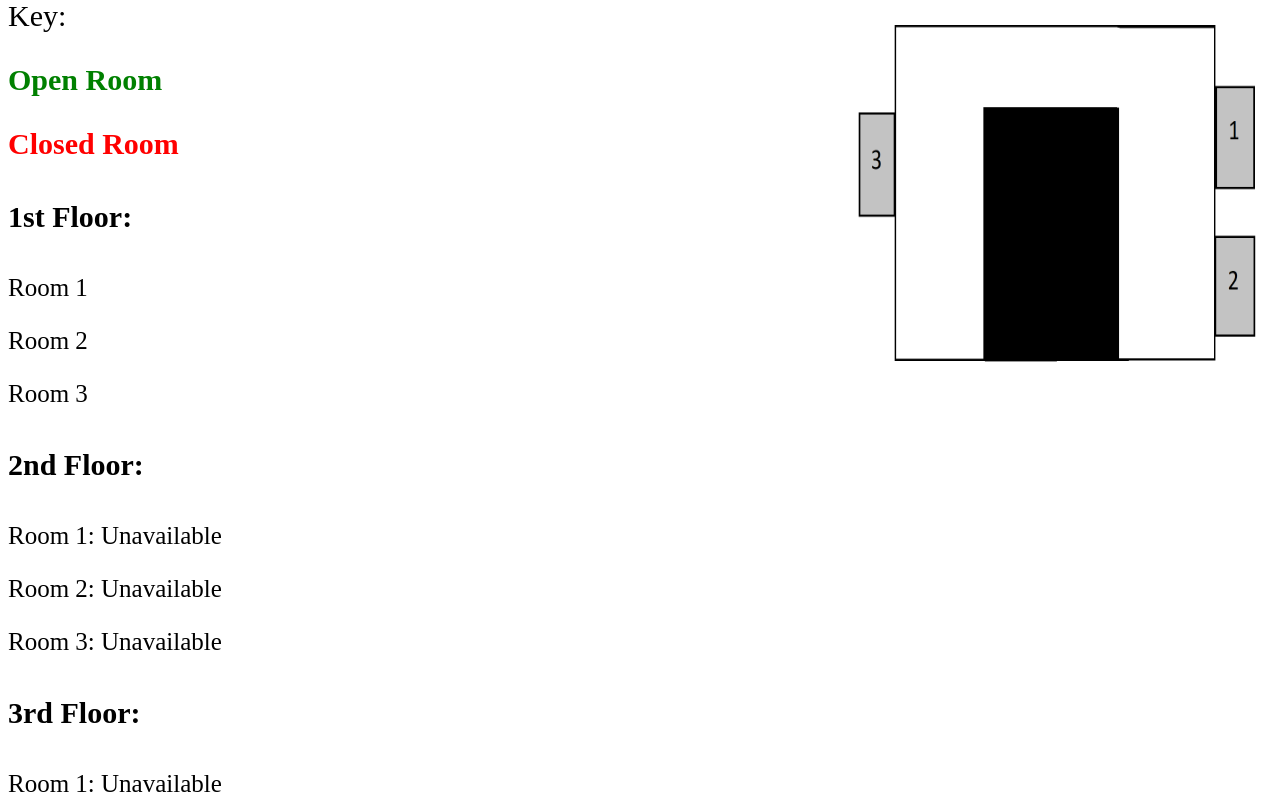
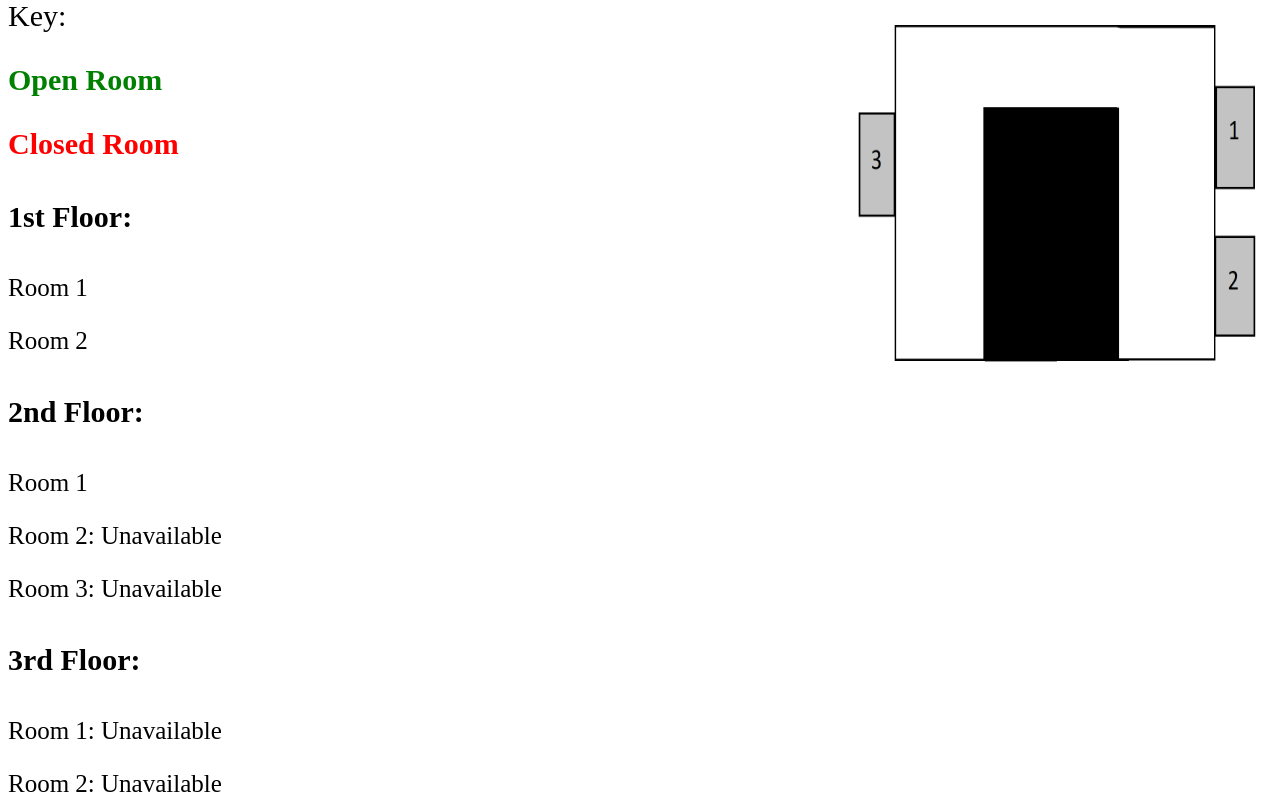
Before and after one commit to BurntMuffins/StudyRoomStatus, a Flask app: page / in a window 1280 px wide. Shown: the part 120-916 px from the top of the page. Run offline with Flask 3, Linux system fonts and the light colour scheme; data that the repository does not hold is empty.

Commit message:
fixed the floor

```diff
--- a/hostPi/templates/index.html
+++ b/hostPi/templates/index.html
@@ -27,15 +27,14 @@
                 (data) => document.getElementById("Floor1_2").style.color = data["occupied"] ? "red" : "green"
             );
             postData("http://localhost:5000/check-room", {"room": "study-room-status-3"}).then(
-                (data) => document.getElementById("Floor1_3").style.color = data["occupied"] ? "red" : "green"
+                (data) => document.getElementById("Floor2_1").style.color = data["occupied"] ? "red" : "green"
             );
         </script>
         <h4 id="First Floor" style="font-size: 30px">1st Floor:</h4>
         <p id="Floor1_1" style="font-size: 25px">Room 1</p>
         <p id="Floor1_2" style="font-size: 25px">Room 2</p>
-        <p id="Floor1_3" style="font-size: 25px">Room 3</p>
         <h4 id="Second Floor" style="font-size: 30px">2nd Floor:</h4>
-        <p id="Floor2_1" style="font-size: 25px">Room 1: Unavailable</p>
+        <p id="Floor2_1" style="font-size: 25px">Room 1</p>
         <p id="Floor2_2" style="font-size: 25px">Room 2: Unavailable</p>
         <p id="Floor2_3" style="font-size: 25px">Room 3: Unavailable</p>
         <h4 id="Third Floor" style="font-size: 30px">3rd Floor:</h4>
```
